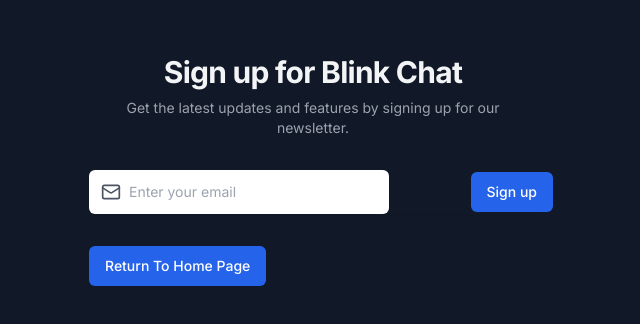
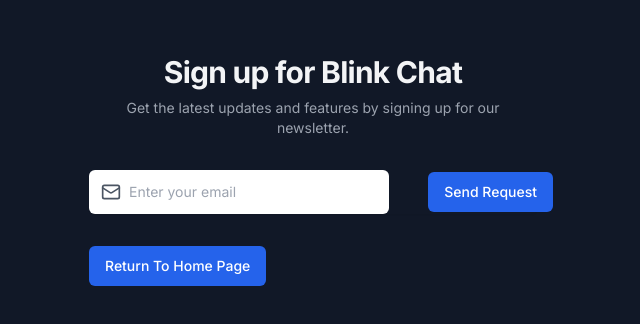
Before and after one commit to shishirkj/blinkchat, a Next.js app: page /sendFriendRequest in a window 1280 px wide. Shown: the part 278-602 px from the top of the page, without its empty margins (327-967 px from the left). Built offline with nearby package versions, Linux system fonts and the light colour scheme.

Commit message:
fixing bug in sendInvite api

```diff
--- a/src/app/(root)/sendFriendRequest/page.tsx
+++ b/src/app/(root)/sendFriendRequest/page.tsx
@@ -73,7 +73,7 @@
                   className="rounded-r-md bg-blue-600 text-white absolute right-[-1rem] hover:bg-blue-700 focus:outline-none focus:ring-2 focus:ring-blue-600 focus:ring-offset-2"
                   type="submit"
                 >
-                  Sign up
+                 Send Request
                 </Button>
 
               </div>
```
